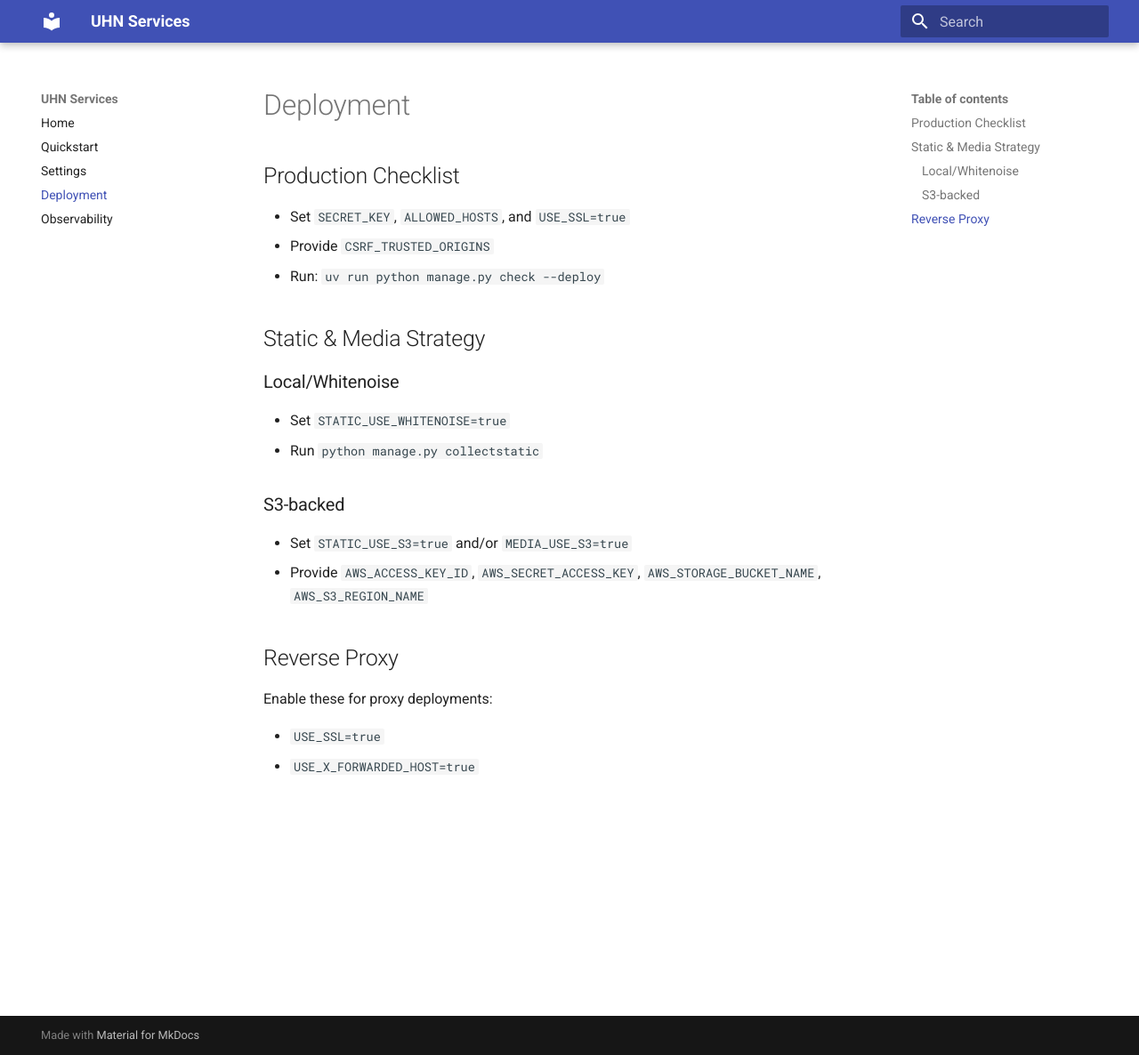
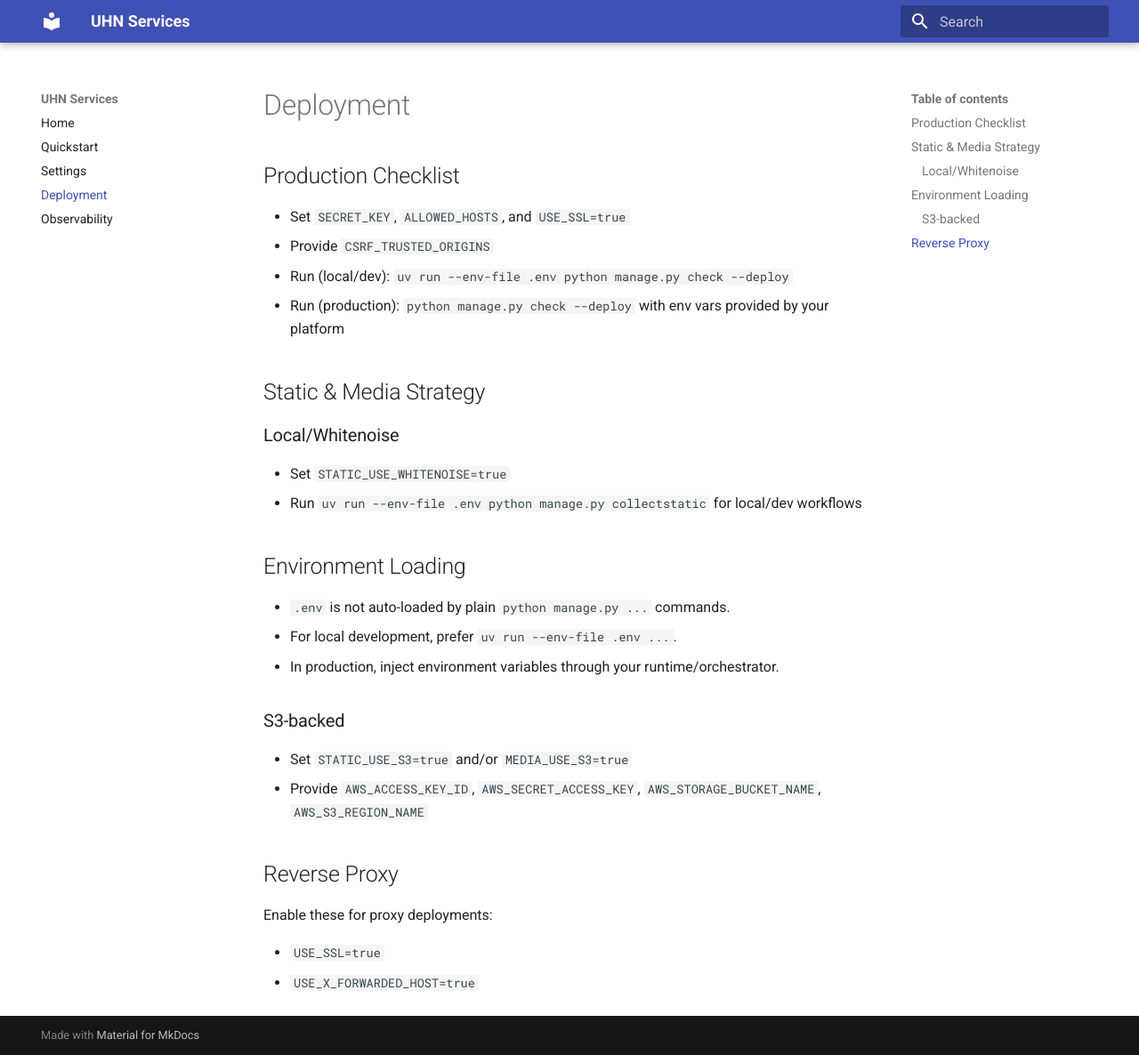
Before and after one commit to devwaseem/uhn-services, an MkDocs documentation site: the page built from docs/deployment.md, in a window 1280 px wide and 1186 px high. Shown: the whole window at 89% size. Built offline with MkDocs 1.6.1 and Material for MkDocs 9.7.7, drawn with Linux system fonts in a browser that asks for light colours.

```diff
--- a/docs/deployment.md
+++ b/docs/deployment.md
@@ -4,14 +4,21 @@
 
 - Set `SECRET_KEY`, `ALLOWED_HOSTS`, and `USE_SSL=true`
 - Provide `CSRF_TRUSTED_ORIGINS`
-- Run: `uv run python manage.py check --deploy`
+- Run (local/dev): `uv run --env-file .env python manage.py check --deploy`
+- Run (production): `python manage.py check --deploy` with env vars provided by your platform
 
 ## Static & Media Strategy
 
 ### Local/Whitenoise
 
 - Set `STATIC_USE_WHITENOISE=true`
-- Run `python manage.py collectstatic`
+- Run `uv run --env-file .env python manage.py collectstatic` for local/dev workflows
+
+## Environment Loading
+
+- `.env` is not auto-loaded by plain `python manage.py ...` commands.
+- For local development, prefer `uv run --env-file .env ...`.
+- In production, inject environment variables through your runtime/orchestrator.
 
 ### S3-backed
 
--- a/pyproject.toml
+++ b/pyproject.toml
@@ -146,7 +146,7 @@ reportAny = false
 reportUnusedCallResult = false
 
 include = ["app", "frontend", "manage.py"]
-exclude = ["**/node_modules", "**/__pycache__", "env", ".venv", "**/tests"]
+exclude = ["**/node_modules", "**/__pycache__", "env", ".venv", "**/tests", "**/migrations"]
 
 [tool.djlint]
 custom_html = "mjml,mj-head,mj-\\w+"
```
Also changed, not shown: README.md (+4 -2 lines), docs/quickstart.md (+3 -1 lines), env.py (+8 -16 lines), 1 other file.
